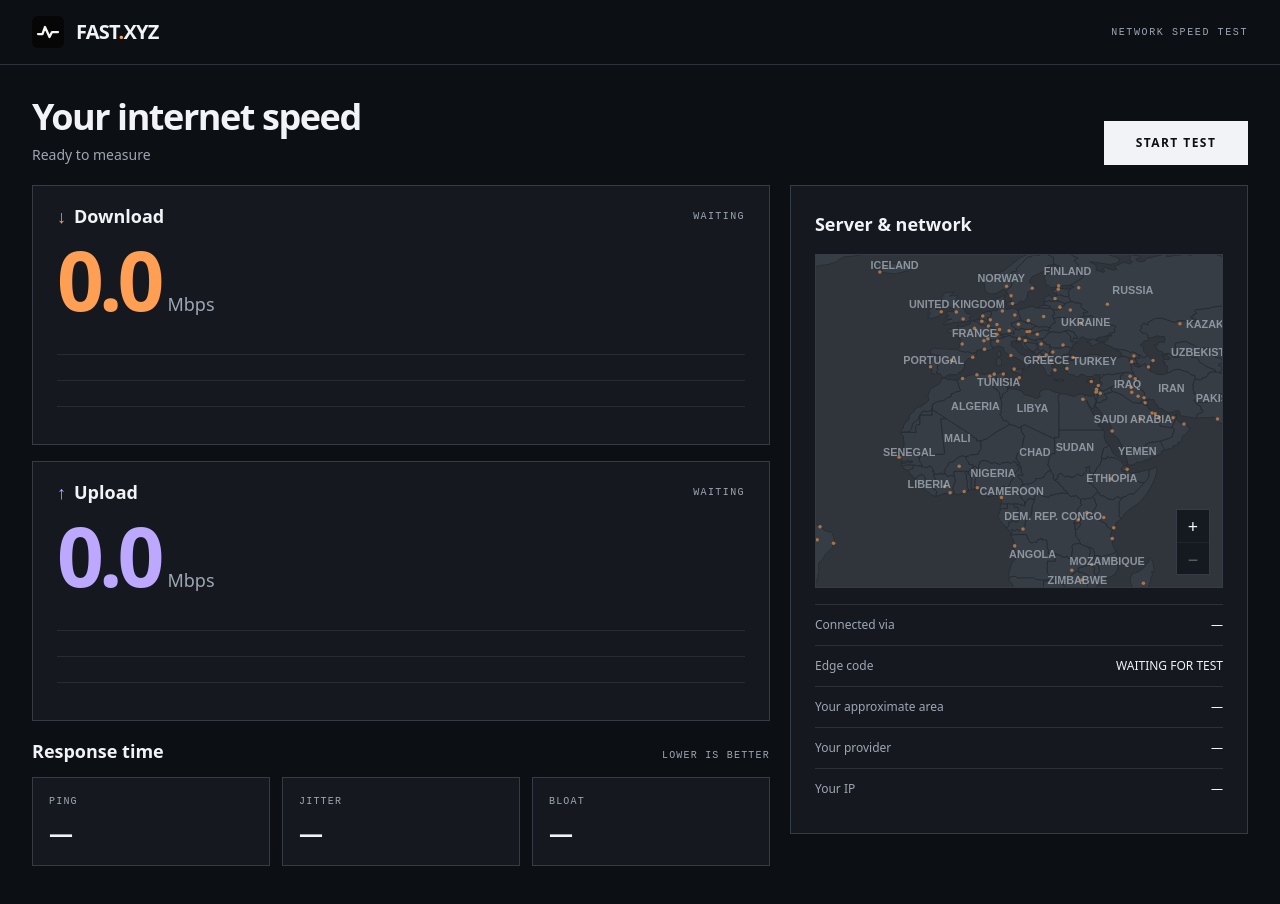
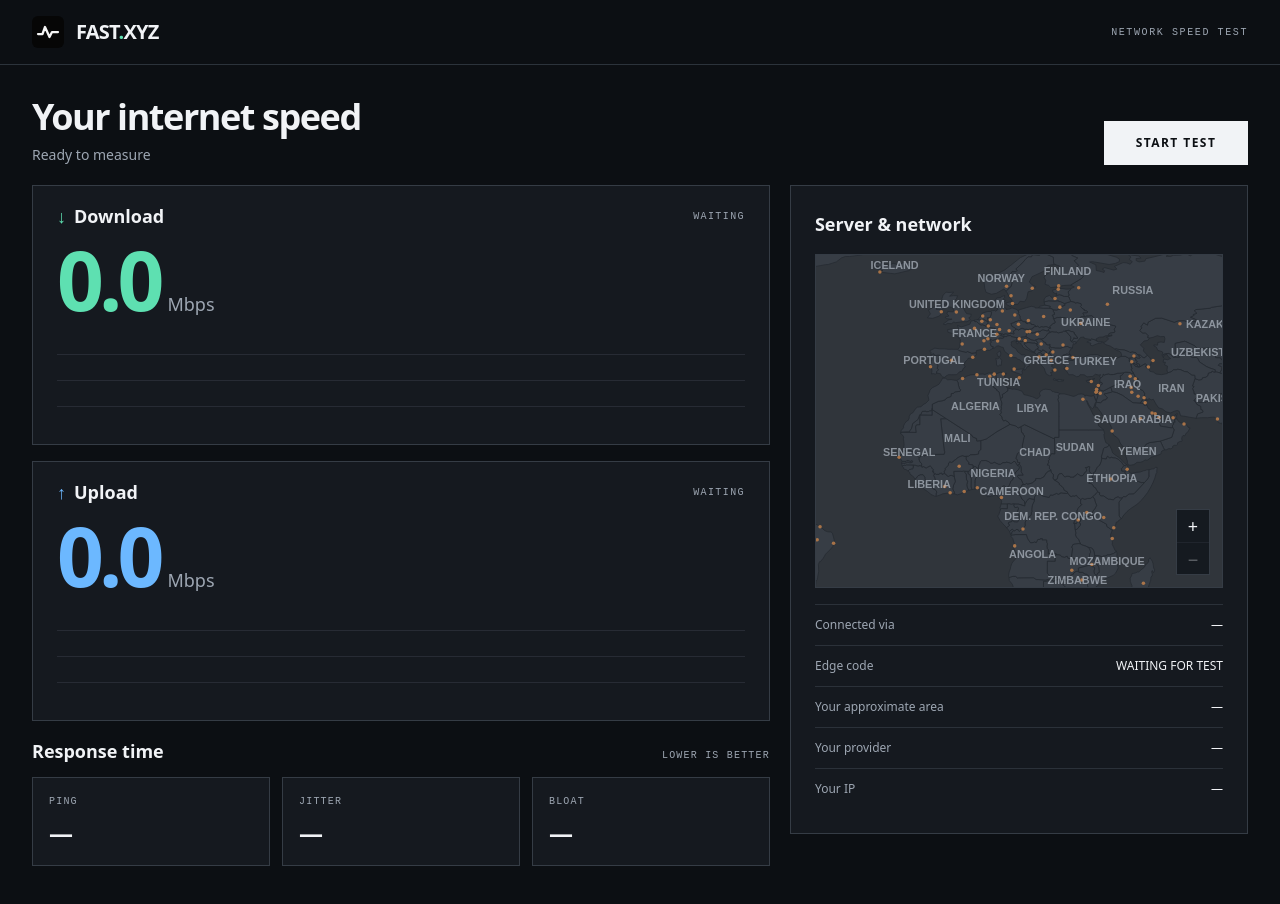
Before and after one commit to temidayoxyz/fast, a React (Vite) app: page / in a window 1280 px wide. Shown: the top 904 px of the page. Built offline with nearby package versions, Linux system fonts and the light colour scheme.

Commit message:
style: distinguish download and upload with mint and blue

```diff
--- a/src/styles.css
+++ b/src/styles.css
@@ -13,8 +13,9 @@
   --color-graphite: #353c45;
   --color-ash: #9da6b2;
   --color-signal: #f1f3f6;
-  --color-down: #ff9f53;
-  --color-up: #bca8ff;
+  --color-down: #5ee0b1;
+  --color-up: #6cb8ff;
+  --color-error: #ff817b;
 
   --font-display: 'Space Grotesk', ui-sans-serif, system-ui, sans-serif;
   --font-mono: 'IBM Plex Mono', ui-monospace, monospace;
--- a/src/ui/App.tsx
+++ b/src/ui/App.tsx
@@ -60,7 +60,7 @@ export default function App() {
           <div>
             <h1 className="font-display text-3xl font-semibold tracking-[-0.04em] sm:text-4xl">Your internet speed</h1>
             {snap.phase !== 'done' && (
-              <p className={`mt-2 text-sm ${snap.error ? 'text-down' : 'text-ash'}`} role="status">{status}</p>
+              <p className={`mt-2 text-sm ${snap.error ? 'text-error' : 'text-ash'}`} role="status">{status}</p>
             )}
           </div>
           <div className="hidden lg:block">
--- a/src/ui/GraphCanvas.tsx
+++ b/src/ui/GraphCanvas.tsx
@@ -4,7 +4,6 @@ import type { Sample } from '../engine/stats';
 
 const HEIGHT = 104;
 const WINDOW = 300;
-const COLORS = { d: '#ff9f53', u: '#bca8ff' } as const;
 
 /** Separate live traces keep download and upload easy to scan. */
 export function GraphCanvas({ kind }: { kind: 'd' | 'u' }) {
@@ -13,6 +12,7 @@ export function GraphCanvas({ kind }: { kind: 'd' | 'u' }) {
   useEffect(() => {
     const canvas = ref.current!;
     const ctx = canvas.getContext('2d')!;
+    const color = getComputedStyle(canvas).getPropertyValue(kind === 'd' ? '--color-down' : '--color-up').trim();
     let lastKey = '';
     let raf = 0;
     const loop = (): void => {
@@ -20,7 +20,7 @@ export function GraphCanvas({ kind }: { kind: 'd' | 'u' }) {
       const key = `${speedTest.getSnapshot().phase}:${live.samples.length}:${live.probes.length}:${canvas.clientWidth}:${window.devicePixelRatio}`;
       if (key !== lastKey) {
         lastKey = key;
-        render(ctx, canvas, live, kind);
+        render(ctx, canvas, live, kind, color);
       }
       raf = requestAnimationFrame(loop);
     };
@@ -38,7 +38,7 @@ export function GraphCanvas({ kind }: { kind: 'd' | 'u' }) {
   );
 }
 
-function render(ctx: CanvasRenderingContext2D, canvas: HTMLCanvasElement, live: Live, kind: 'd' | 'u'): void {
+function render(ctx: CanvasRenderingContext2D, canvas: HTMLCanvasElement, live: Live, kind: 'd' | 'u', color: string): void {
   const dpr = Math.min(window.devicePixelRatio || 1, 2);
   const w = canvas.clientWidth;
   const h = canvas.clientHeight;
@@ -63,7 +63,7 @@ function render(ctx: CanvasRenderingContext2D, canvas: HTMLCanvasElement, live:
   const start = samples[0].at;
   const end = samples.at(-1)!.at;
   const xAt = (at: number): number => ((at - start) / Math.max(end - start, 1)) * w;
-  drawTrace(ctx, h, samples, xAt, COLORS[kind]);
+  drawTrace(ctx, h, samples, xAt, color);
   drawProbeMarks(ctx, w, h, live.probes, start, end, xAt);
 }
 
```
